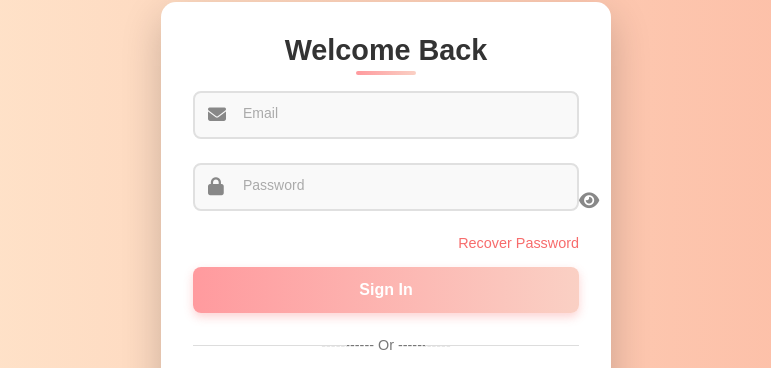
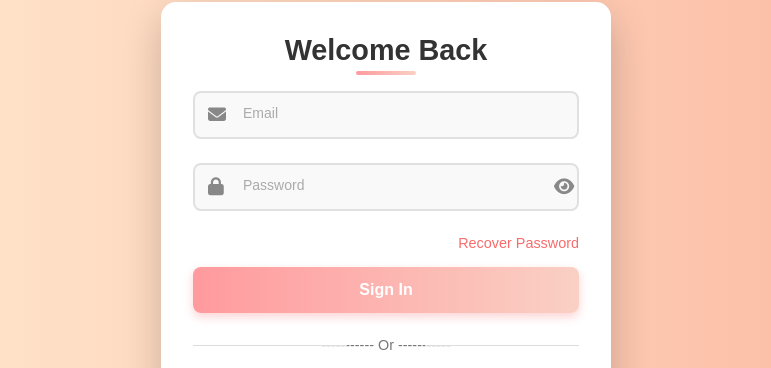
Before and after one commit to tilakpoudel/login-system, a PHP site: page / in a window 1280 px wide. Shown: the part 136-504 px from the top of the page, without its empty margins (254-1025 px from the left). Run offline with PHP 8.4, Linux system fonts and the light colour scheme.

Commit message:
feat: update style

```diff
--- a/style.css
+++ b/style.css
@@ -61,6 +61,12 @@
             color: #888;
             font-size: 18px;
             transition: color 0.3s;
+        }
+
+        .password-toggle .fa-eye, .password-toggle .fa-eye-slash {
+            position: absolute;
+            top: 0;
+            left: -10px;
         }
 
         input {
```
Also changed, not shown: README.md, script.js (line endings or trailing spaces).
